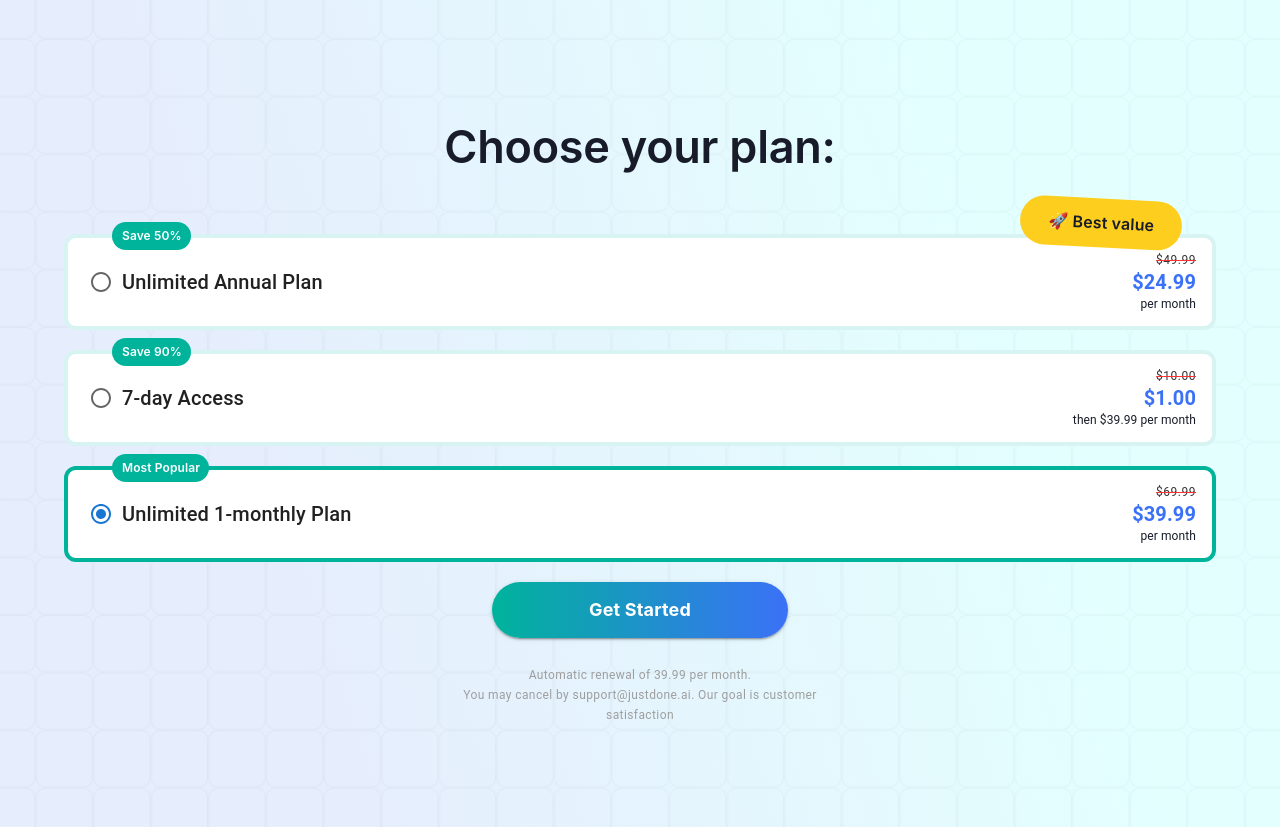
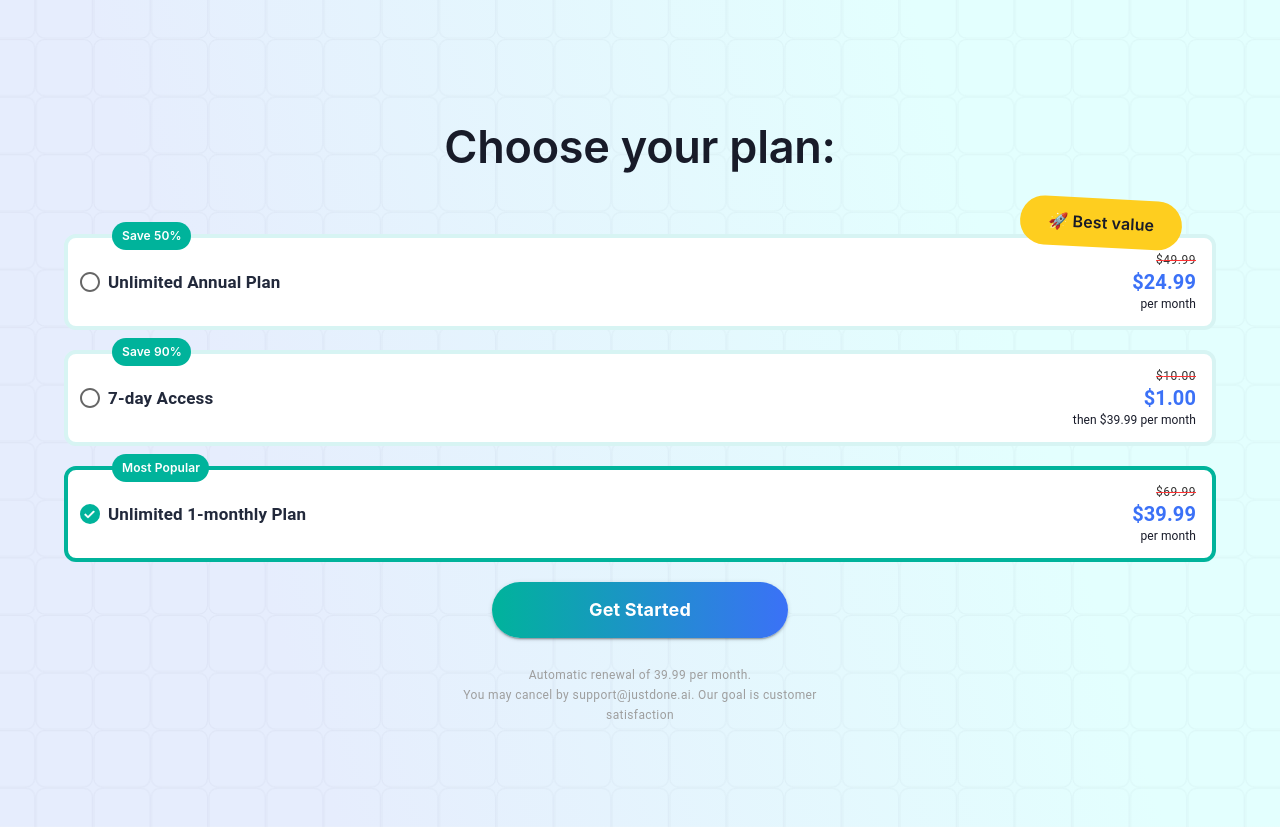
Before and after one commit to xanderrybalov/rybalov-manifest, a Next.js app: page /pricing in a window 1280 px wide. Built offline with nearby package versions, Linux system fonts and the light colour scheme.

Commit message:
feat: added check icon and styles for radiobutton

```diff
--- a/src/app/pricing/ProductCard.tsx
+++ b/src/app/pricing/ProductCard.tsx
@@ -1,6 +1,7 @@
 'use client';
 import React from 'react';
-import { Card, Typography, Box, Radio } from '@mui/material';
+import { Card, Typography, Box } from '@mui/material';
+import StyledRadio from './components/StyledRadio';
 
 interface ProductProps {
   name: string;
@@ -115,9 +116,21 @@ const ProductCard: React.FC<ProductProps> = ({
           display="flex"
           justifyContent={'space-between'}
           alignItems={'center'}
+          gap={'8px'}
         >
-          <Radio checked={selected} onChange={onSelect} color="primary" />
-          <Typography variant="h6">{name}</Typography>
+          <StyledRadio checked={selected} onChange={onSelect} />
+          <Typography
+            variant="h6"
+            sx={{
+              color: '#22293B',
+              fontWeight: 700,
+              fontSize: '17px',
+              lineHeight: '24px',
+              letterSpacing: '0.15px',
+            }}
+          >
+            {name}
+          </Typography>
           <Box
             display="flex"
             alignItems="flex-end"
--- /dev/null
+++ b/src/app/pricing/components/StyledRadio.tsx
@@ -0,0 +1,45 @@
+import { Radio, styled } from '@mui/material';
+
+const StyledRadio = styled(Radio)({
+  padding: 0, // Убираем внутренние отступы
+  position: 'relative', // Позволяет позиционировать галочку
+
+  '&.MuiRadio-root': {
+    display: 'flex',
+    width: '20px',
+    minWidth: '20px',
+    height: '20px',
+    borderRadius: '50%',
+    backgroundPosition: '50%',
+    border: '2px solid var(--color-common-black)', // Неактивное состояние
+    backgroundColor: 'transparent',
+  },
+
+  '&.Mui-checked': {
+    border: 'none', // Убираем бордер
+    backgroundColor: '#00B39B', // Полностью заливаем зеленым
+    boxShadow: 'none', // Убираем синий glow MUI
+    outline: 'none', // Убираем возможные контуры
+    backgroundImage: 'none', // Убираем стандартный MUI SVG
+  },
+
+  '&.Mui-checked .MuiSvgIcon-root': {
+    display: 'none', // ⬅️ Скрываем стандартную точку только в активном состоянии
+  },
+
+  '&.Mui-checked::after': {
+    content: '""',
+    display: 'block',
+    width: '12.62px',
+    height: '9.15px',
+    position: 'absolute',
+    top: '5.5px', // Регулируем позицию галочки
+    left: '3.7px',
+    backgroundImage: "url('/check.svg')", // Галочка
+    backgroundSize: 'contain',
+    backgroundRepeat: 'no-repeat',
+    backgroundPosition: 'center',
+  },
+});
+
+export default StyledRadio;
```
Also changed, not shown: public/check.svg (added).
